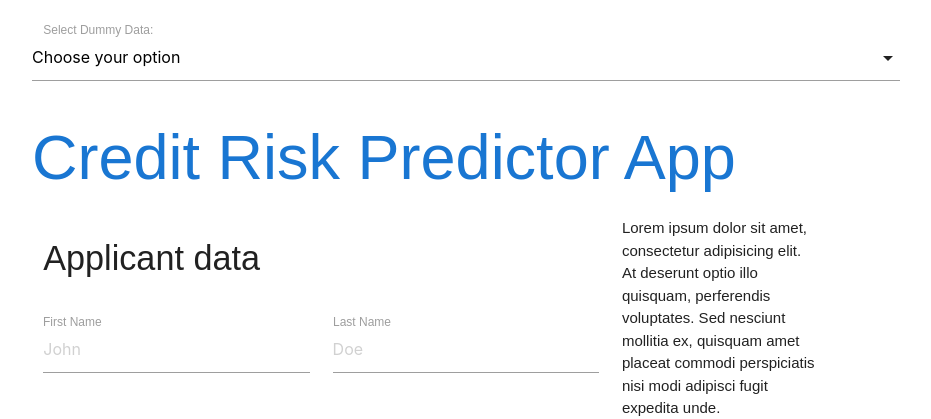
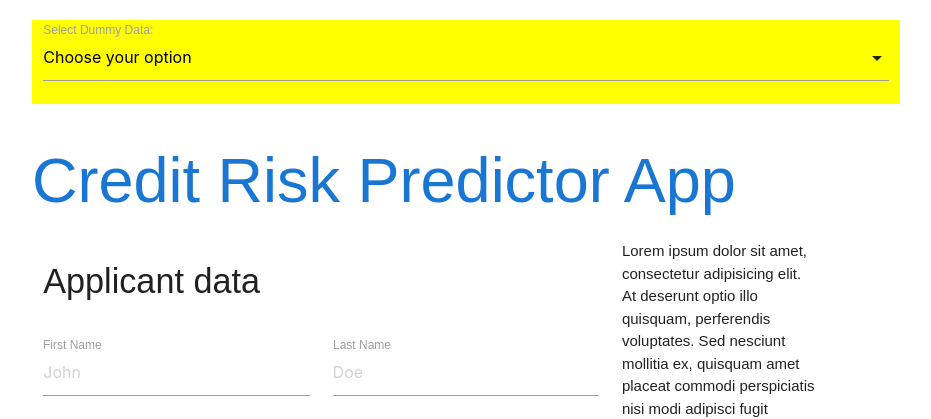
Before and after one commit to aschera/credit_risk_predictor, a Flask app: page / in a window 1280 px wide. Shown: the top 419 px of the page, without its empty margins (174-1105 px from the left). Run offline with Flask 2, Linux system fonts and the light colour scheme.

Commit message:
adjusted style

```diff
--- a/app/templates/index.html
+++ b/app/templates/index.html
@@ -21,13 +21,15 @@
 <body>
   <div class="container">
 
+
+    <div class="row" style="background-color: yellow;">
     <div class="input-field col s12 browser-default">
       <select id="dummyDataDropdown" onchange="fillFormWithDummyData()">
         <option value="" disabled selected>Choose your option</option>
       </select>
       <label>Select Dummy Data:</label>
     </div>
-
+  </div>
 
     <h1 class="blue-text text-darken-2">Credit Risk Predictor App</h1>
     <div class="row">
```
